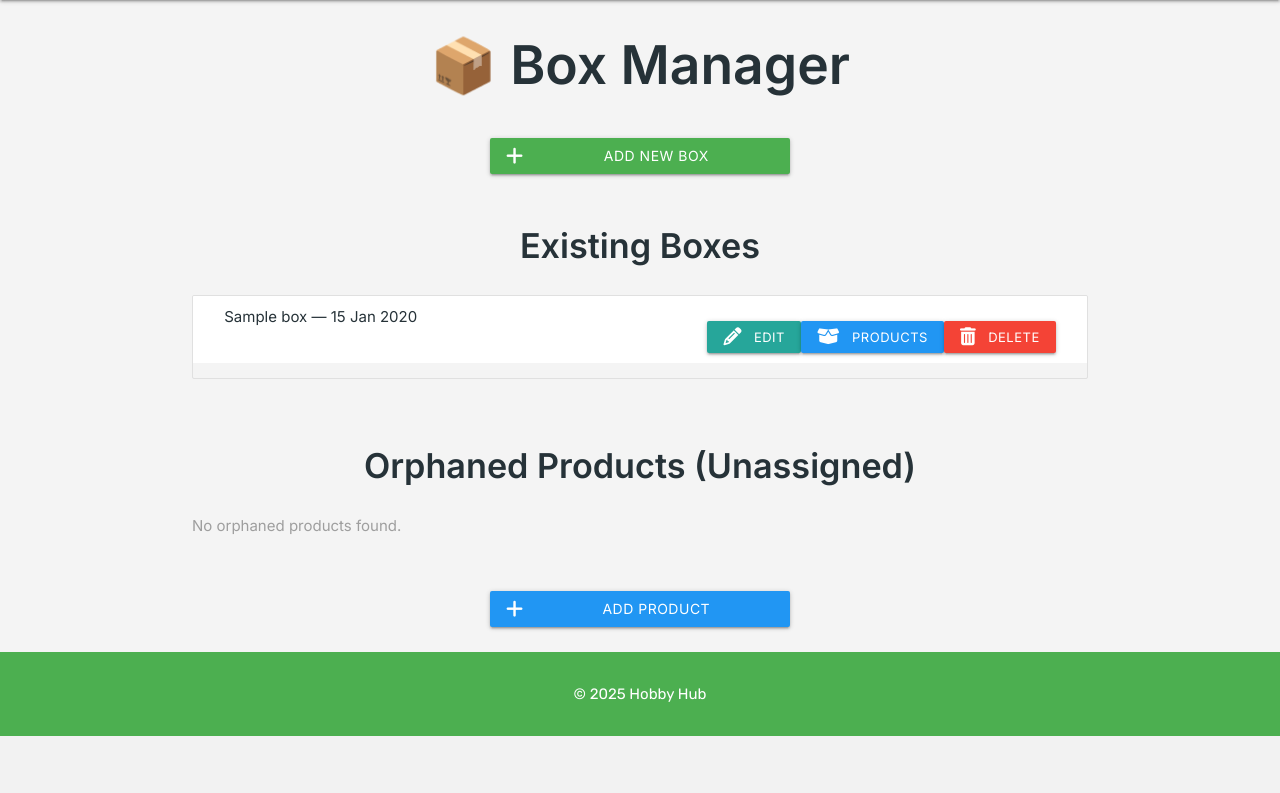
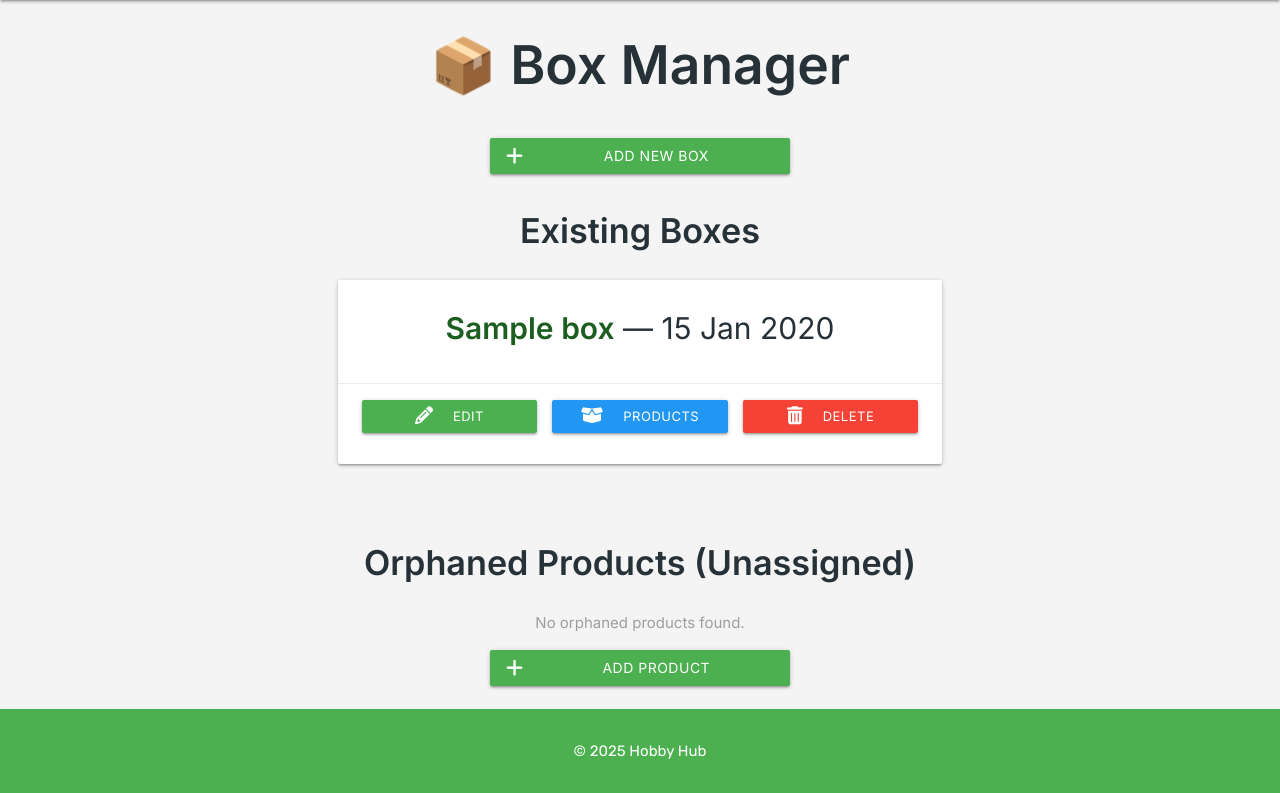
Before and after one commit to monkphin/HobbySub, a Django app: page /dashboard/box_admin/ in a window 1280 px wide. Shown: the part 64-857 px from the top of the page. Before the commit the page ends 800 px from the top, so only its background shows below. Run offline with Django 3.2, Linux system fonts and the light colour scheme; a user stored in the database is signed in; tables that the repository leaves empty hold one stand-in row (values such as "Sample post"); parts of the project's set-up code (start-up, migrations or seed data) failed here and were passed over; some libraries are stand-ins or nearby versions.

Commit message:
cleaned box manager page

```diff
--- a/dashboard/templates/dashboard/box_manager.html
+++ b/dashboard/templates/dashboard/box_manager.html
@@ -11,22 +11,26 @@
     </a>
     </div>
 
-  <div class="section">
+  <div class="container">
     <h4>Existing Boxes</h4>
 
-    <ul class="collection">
+<div class="row">
   {% for box in boxes %}
-        <li class="collection-item">
-          <div class="row row-no-margin">
-            <div class="col s12 m6">
+    <div class="col s12">
+      <div class="card horizontal hoverable">
+        <div class="card-stacked">
+          <div class="card-content">
+            <p class="box-title-inline">
               <strong>{{ box.name }}</strong> — {{ box.shipping_date|date:"d M Y" }}
+            </p>
+            <div class="archive-badge-container">
               {% if box.is_archived %}
-                <span class="new badge red" data-badge-caption="Archived"></span>
+                <span class="new badge red archive-badge" data-badge-caption="Archived"></span>
               {% endif %}
             </div>
-            <div class="col s12 m6 right-align">
-              <div class="secondary-content btn-group">
-                <a href="{% url 'edit_box' box.id %}" class="btn-small">
+          </div>
+          <div class="card-action admin-btn-group">
+            <a href="{% url 'edit_box' box.id %}" class="btn-small green">
               <i class="fas fa-pencil-alt left"></i> Edit
             </a>
             <a href="{% url 'edit_box_products' box.id %}" class="btn-small blue">
@@ -35,69 +39,14 @@
             <a href="#!" class="btn-small red delete-box-btn" data-id="{{ box.id }}">
               <i class="fas fa-trash-alt left"></i> Delete
             </a>
-                </a>
           </div>
         </div>
       </div>
-        </li>
-      {% empty %}
-        <li class="collection-item">No boxes available yet.</li>
+    </div>
   {% endfor %}
-    </ul>
 </div>
 
-  <div class="section">
-    <h4>Orphaned Products (Unassigned)</h4>
-
-    {% if orphaned_products %}
-      <form id="orphaned-products-form" method="POST" action="{% url 'manage_orphaned_products' %}">
-        {% csrf_token %}
-        <div class="section center-align">
-          <button type="submit" name="action" value="reassign" class="btn blue">
-            <i class="fas fa-exchange-alt left"></i> Reassign Selected to Box
-          </button>
-          <a href="#!" class="btn-small red delete-product-btn" data-id="{{ product.id }}">
-            <i class="fas fa-trash-alt left"></i> Delete
-          </a>
-        </div>
-        <ul class="collection">
-          {% for product in orphaned_products %}
-            <li class="collection-item">
-              <div class="row row-no-margin">
-                <div class="col s1">
-                  <label>
-                    <input type="checkbox" name="product_ids" value="{{ product.id }}" />
-                    <span></span>
-                  </label>
-                </div>
-                <div class="col s5">
-                  <strong>{{ product.name }}</strong> (x{{ product.quantity }})
-                </div>
-                <div class="col s6 right-align">
-                  <div class="secondary-content btn-group">
-                    <a href="{% url 'edit_product' product.id %}" class="btn-small">
-                      <i class="fas fa-edit left"></i> Edit
-                    </a>
-                    <button type="submit" name="action" value="delete" class="btn-small red">
-                        <i class="fas fa-trash-alt left"></i> Delete
-                    </button>
-                  </div>
-                </div>
-              </div>
-            </li>
-          {% endfor %}
-        </ul>
-      </form>
-    {% else %}
-      <p class="grey-text">No orphaned products found.</p>
-    {% endif %}
-  </div>
+{% include 'dashboard/partials/product_list.html' with product=product %}
 
 
-  <div class="section center-align">
-    <a href="{% url 'add_products' %}" class="btn blue waves-effect">
-      <i class="fas fa-plus left"></i> Add Product
-    </a>
-  </div>
-
 {% endblock %}
--- a/dashboard/templates/dashboard/box_products.html
+++ b/dashboard/templates/dashboard/box_products.html
@@ -37,7 +37,7 @@
                 <i class="fas fa-trash-alt"></i> Remove
               </a>
               <a href="#!" class="btn-small red delete-product-btn" data-id="{{ product.id }}">
-                <i class="fas fa-trash-alt left"></i> Delete
+                <i class="fas fa-trash-alt"></i> Delete
               </a>
             </div>
           </div>
--- /dev/null
+++ b/dashboard/templates/dashboard/partials/product_list.html
@@ -0,0 +1,59 @@
+<div class="section">
+  <h4>Orphaned Products (Unassigned)</h4>
+
+  {% if orphaned_products %}
+    <form id="orphaned-products-form" method="POST" action="{% url 'manage_orphaned_products' %}">
+      {% csrf_token %}
+      <input type="hidden" name="action" id="orphaned-action">
+      <!-- Top action bar -->
+      <div class="button-row-orphans">
+      <a href="{% url 'add_products' %}" class="btn green">
+        <i class="fas fa-plus"></i> Add
+      </a>
+        <button type="submit" class="btn blue orphan-action-btn" data-action="reassign">
+        <i class="fas fa-exchange-alt"></i> Reassign
+        </button>
+        <button type="submit" class="btn red orphan-action-btn" data-action="delete">
+        <i class="fas fa-trash-alt"></i> Delete
+        </button>
+    </div>
+
+      <!-- Product cards -->
+      <div class="row">
+        {% for product in orphaned_products %}
+          <div class="col s12 m6">
+            <div class="card hoverable">
+              <div class="card-image">
+                <img src="{{ product.image.url }}" alt="{{ product.name }}" class="responsive-img product-card-image">
+              </div>
+              <div class="card-content valign-wrapper">
+                <label>
+                  <input type="checkbox" name="product_ids" value="{{ product.id }}">
+                  <span class="black-text">
+                    <strong class="green-text text-darken-2">{{ product.name }}</strong>
+                    (x{{ product.quantity }})
+                  </span>
+                </label>
+              </div>
+              <div class="card-action center orphan-ctrl-btn">
+                <a href="{% url 'edit_product' product.id %}" class="btn-small teal">
+                  <i class="fas fa-edit left"></i> Edit
+                </a>
+                <button type="submit" name="delete_single" value="{{ product.id }}" class="btn-small red">
+                  <i class="fas fa-trash left"></i> Delete
+                </button>
+              </div>
+            </div>
+          </div>
+        {% endfor %}
+      </div>
+    </form>
+  {% else %}
+    <p class="grey-text center-align">No orphaned products found.</p>
+    <div class="center-align">
+      <a href="{% url 'add_products' %}" class="btn green">
+        <i class="fas fa-plus left"></i> Add Product
+      </a>
+    </div>
+  {% endif %}
+</div>
--- a/static/css/style.css
+++ b/static/css/style.css
@@ -303,6 +303,30 @@
   gap: 1rem;
 }
 
+.box-title-inline {
+  font-size: 2rem !important;
+  font-weight: 500;
+  color: #263238;
+  line-height: 1.6;
+}
+
+.box-title-inline strong {
+  font-weight: 700;
+  color: #1b5e20; /* darker green */
+}
+
+.archive-badge-container {
+  display: flex;
+  justify-content: center;
+  align-items: center;
+  margin-top: 0.5rem;
+}
+
+.archive-badge {
+  width: 80%;
+  text-align: center;
+}
+
 /* Email Input full width by default */
 .email-input {
   width: 100%;
@@ -434,6 +458,70 @@
   flex-wrap: wrap;
   justify-content: center;
   align-items: center;
+}
+
+/* === Scoped Button Group for Admin === */
+/* Full-width card adjustments */
+.admin-btn-group {
+  display: flex;
+  flex-direction: column;
+  gap: 0.5rem;
+  align-items: center;
+  justify-content: center;
+  gap: 0.4rem;
+  margin-bottom: 0.5rem;
+  width: 100%;
+}
+
+.admin-btn-group a,
+.admin-btn-group button {
+  justify-content: center;
+  align-items: center;
+  align-content: center;
+  margin-bottom: 0.5rem;
+  width: 80%;
+}
+
+.button-row-orphans {
+  display: flex;
+  flex-direction: column;
+  align-items: center;
+  gap: 1rem;
+  margin-bottom: 2rem;
+}
+
+.orphan-ctrl-btn {
+  display: flex;
+  flex-direction: column;
+  gap: 0.5rem;
+  align-items: center;
+  justify-content: center;
+  gap: 0.4rem;
+  margin-bottom: 0.5rem;
+  width: 100%;
+}
+
+.orphan-ctrl-btn a,
+.orphan-ctrl-btn button {
+  justify-content: center;
+  align-items: center;
+  align-content: center;
+  margin-bottom: 0.5rem;
+  width: 80%;
+  max
+}
+
+.button-row-orphans a.btn,
+.button-row-orphans button.btn {
+  width: 80%;
+  max-width: 500px;
+}
+
+.box-title-wrapper {
+  display: flex;
+  justify-content: space-between;
+  align-items: center;
+  margin-bottom: 0.75rem;
 }
 
 .box-actions {
@@ -971,6 +1059,18 @@
     flex-wrap: nowrap;
     gap: 1.5rem; /* Slightly larger gap on medium screens */
   }
+
+  .admin-btn-group {
+    flex-direction: row;
+    justify-content: flex-start;
+    gap: 1rem;
+  }
+
+    .button-row-orphans {
+    flex-direction: row;
+    gap: 1rem;
+  }
+
 }
 
 @media (min-width: 658px) {
@@ -982,6 +1082,16 @@
   @media (min-width: 768px) {
   .gift-message {
     padding: 2rem 2rem;
+  }
+
+  .orphan-ctrl-btn {
+    flex-direction: row;
+  }
+}
+
+@media (min-width: 905px) {
+  .admin-btn-group {
+    justify-content: flex-end;
   }
 }
 
--- a/static/js/script.js
+++ b/static/js/script.js
@@ -132,6 +132,15 @@
       openModal('admin_toggle_user_state', button.dataset.id);
     });
   });
+
+  // Handle orphaned product action buttons
+  document.querySelectorAll('.orphan-action-btn').forEach(button => {
+    button.addEventListener('click', function () {
+      const action = this.dataset.action;
+      setOrphanedAction(action);
+    });
+  });
+
 
   // === Modal trigger binding for Admin Save User ===
   document.querySelectorAll('.admin-update-user-btn').forEach(button => {
@@ -356,3 +365,12 @@
       errorEl.innerText = 'Sorry — there was a problem completing your request.';
     });
 }
+
+function setOrphanedAction(action) {
+  const hiddenField = document.getElementById('orphaned-action');
+  if (hiddenField) {
+    hiddenField.value = action;
+  } else {
+    console.warn("Hidden 'action' input not found in orphaned products form.");
+  }
+}
```
Lines whose indentation alone changed are shown as unchanged.
